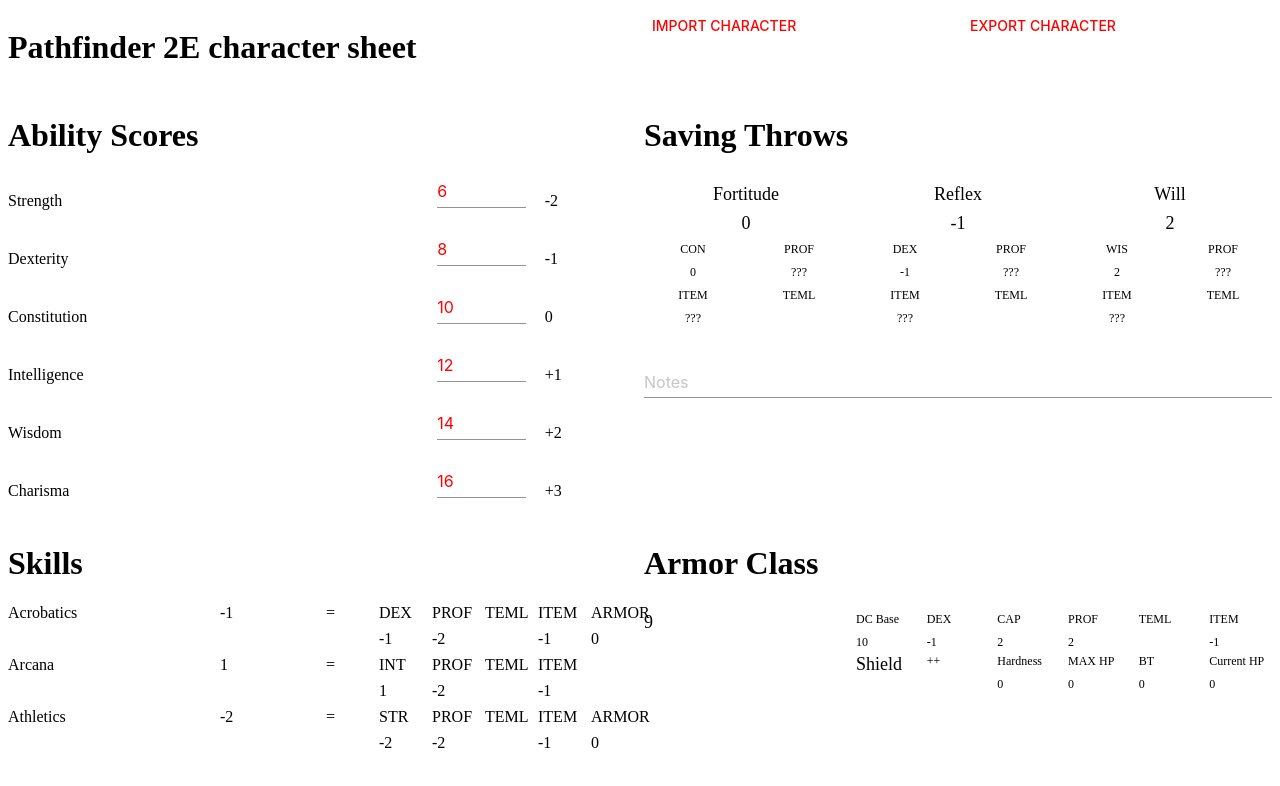
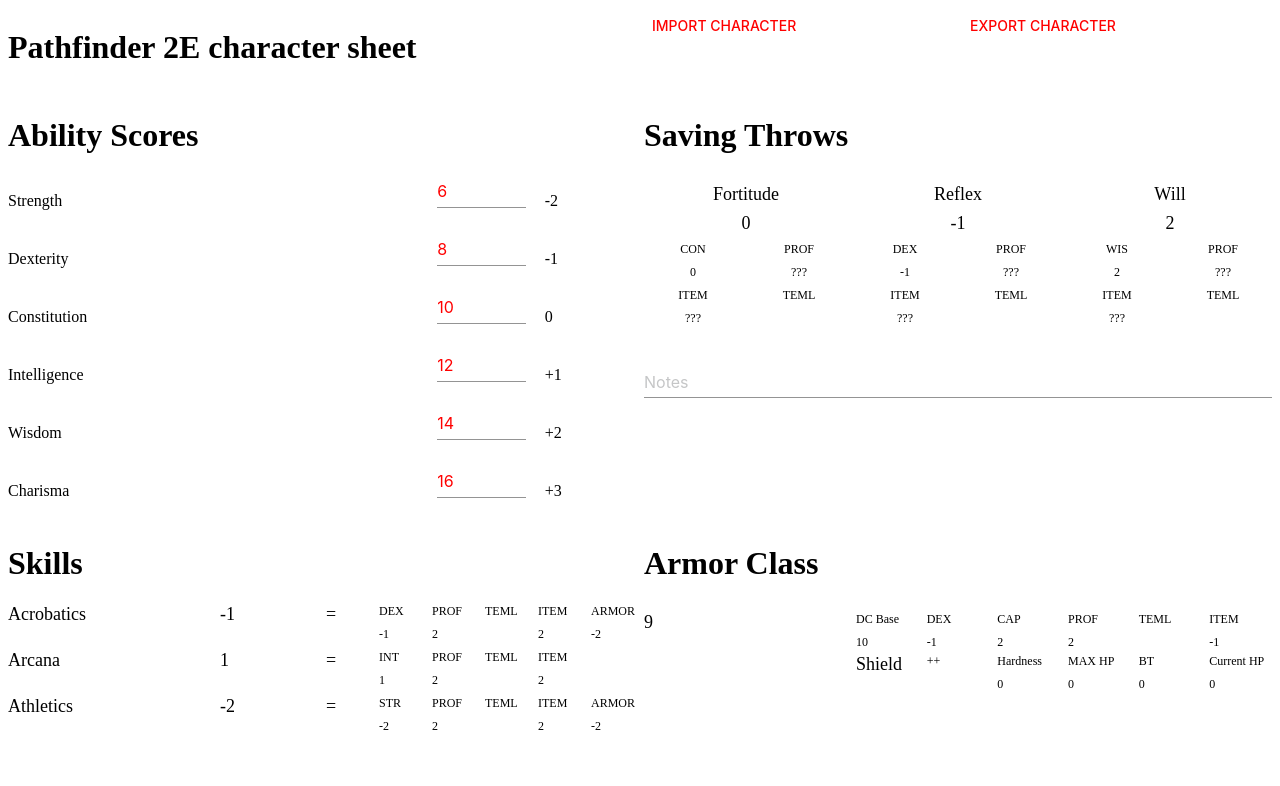
Before and after one commit to Wiljami/CharacterSheetPathfinder2E, a React (Create React App) app: page / in a window 1280 px wide. Shown: the top 786 px of the page. Built offline with nearby package versions, Linux system fonts and the light colour scheme.

Commit message:
Refactor SkillEntry to use Typography and MinorMod component.

```diff
--- a/src/SkillEntry.js
+++ b/src/SkillEntry.js
@@ -1,5 +1,8 @@
 import React from "react";
 import Grid from "@material-ui/core/Grid";
+import MinorMod from "./MinorMod";
+import Major from "./Major";
+import Primary from "./Primary";
 
 export default function SkillEntry(props) {
   const total = props.abilityMod
@@ -8,14 +11,7 @@
 
   if (props.armorCheckPenalty) {
     armorCheckPenalty = (
-      <Grid container spacing={1}>
-        <Grid item xs={12}>
-          ARMOR
-        </Grid>
-        <Grid item xs={12}>
-          0
-        </Grid>
-      </Grid>
+      <MinorMod name='ARMOR' value='-2'/>
     )
   }
 
@@ -23,46 +19,25 @@
     <>
       <Grid container spacing={1}>
         <Grid item xs={4}>
-          {props.name}
+          <Major>{props.name}</Major>
         </Grid>
         <Grid item xs={2}>
-          {total}
+          <Major>{total}</Major>
         </Grid>
         <Grid item xs={1}>
-          =
+          <Major>=</Major>
         </Grid>
         <Grid item xs={1}>
-          <Grid container spacing={1}>
-            <Grid item xs={12}>
-              {props.abilityName}
-            </Grid>
-            <Grid item xs={12}>
-              {props.abilityMod}
-            </Grid>
-          </Grid>
+          <MinorMod name={props.abilityName} value={props.abilityMod}/>
         </Grid>
         <Grid item xs={1}>
-          <Grid container spacing={1}>
-            <Grid item xs={12}>
-              PROF
-            </Grid>
-            <Grid item xs={12}>
-              -2
-            </Grid>
-          </Grid>
+          <MinorMod name='PROF' value='2'/>
         </Grid>
         <Grid item xs={1}>
-          TEML
+          <Primary>TEML</Primary>
         </Grid>
         <Grid item xs={1}>
-          <Grid container spacing={1}>
-            <Grid item xs={12}>
-              ITEM
-            </Grid>
-            <Grid item xs={12}>
-              -1
-            </Grid>
-          </Grid>
+          <MinorMod name='ITEM' value='2'/>
         </Grid>
         <Grid item xs={1}>
           {armorCheckPenalty}
```
